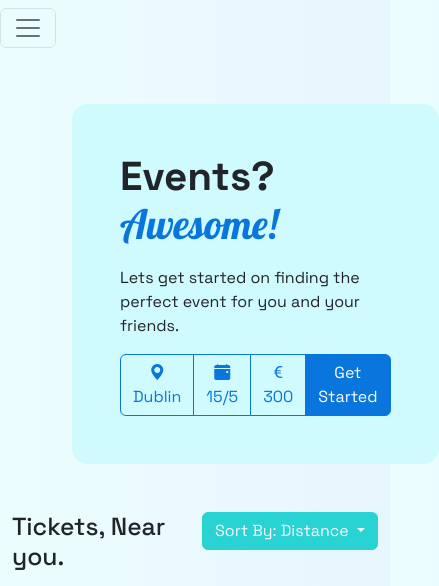
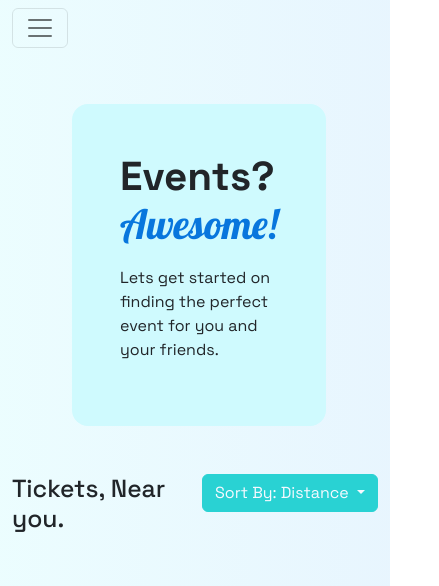
Before and after one commit to ConnaaaR69/WebFrameWorksCA1, a website: page index.html in a window 390 px wide. Shown: the top 586 px of the page, 439 px wide, since content can reach past the window. Drawn offline with nearby package versions, Linux system fonts and the light colour scheme.

Commit message:
responsive

```diff
--- a/index.html
+++ b/index.html
@@ -10,8 +10,8 @@
 	</head>
 	<body class="hide-overflow-x gradient">
 
-	<div class="container-xxl">
-		<div class="row">
+	<!-- Navigation -->
+	<div class="container-md">
 			<nav class="navbar navbar-expand-lg ">
 				<button
 					class="navbar-toggler"
@@ -29,7 +29,7 @@
 					</a>
 				<ul class="navbar-nav me-auto mb-2 mb-lg-0">
 					<li class="nav-item">
-						<a class="nav-link active" aria-current="page" href="#">Home</a>
+						<a class="nav-link active" aria-current="page" href="index.html">Home</a>
 					</li>
 					<li class="nav-item">
 						<a class="nav-link" href="#">Categories</a>
@@ -42,7 +42,7 @@
 					</li>
 				</ul>
 				<div class="d-flex gap-1">
-					<a href="#" class="btn btn-secondary text-light pe-2">Log in<i class="bi bi-box-arrow-in-right"></i></a>
+					<a href="login.html" class="btn btn-secondary text-light pe-2">Log in<i class="bi bi-box-arrow-in-right"></i></a>
 					<div class="d-flex btn btn-secondary text-light nav-item dropdown">
 						<a href="#" class="nav-link dropdown-toggle" role="button">Your events</a>
 						<ul class="dropdown-menu">
@@ -55,13 +55,15 @@
 					</div>
 				</div>
 			</nav>
-		</div>
+	</div>
+	<!-- Content -->
+	<div class="container-md">
 		<div class="row m-5">
-			<div class="col-xxl-7 d-flex align-items-center ">
+			<div class="col-md-7 d-flex align-items-center ">
 				<div class="bg-secondary-light p-5 rounded-4">
 					<p class="display-2">Events? <span class="display-emphasis text-primary ">Awesome!</span> </p>
 					<p>Lets get started on finding the perfect event for you and your friends.</p>
-					<div class="btn-group btn-group-xxl" role="group" aria-label="Large button group">
+					<div class="btn-group btn-group-md d-none d-md-flex" role="group" aria-label="Large button group">
 						<button type="button" class="btn btn-outline-primary"><i class="bi bi-geo-alt-fill "></i>Dublin</button>
 						<button type="button" class="btn btn-outline-primary"><i class="bi bi-calendar-event-fill"></i> 15/5</button>
 						<button type="button" class="btn btn-outline-primary"><i class="bi bi-currency-euro"></i>300</button>
@@ -71,8 +73,6 @@
 			</div>
 		</div>
 
-	</div>
-	<div class="container-xxl">
 		<div class="row">
 			<div class="col-xxl-12 d-flex justify-content-between">
 				<h2>Tickets, Near you.</h2>
```
Also changed, not shown: login.html (+1 -2 lines).
